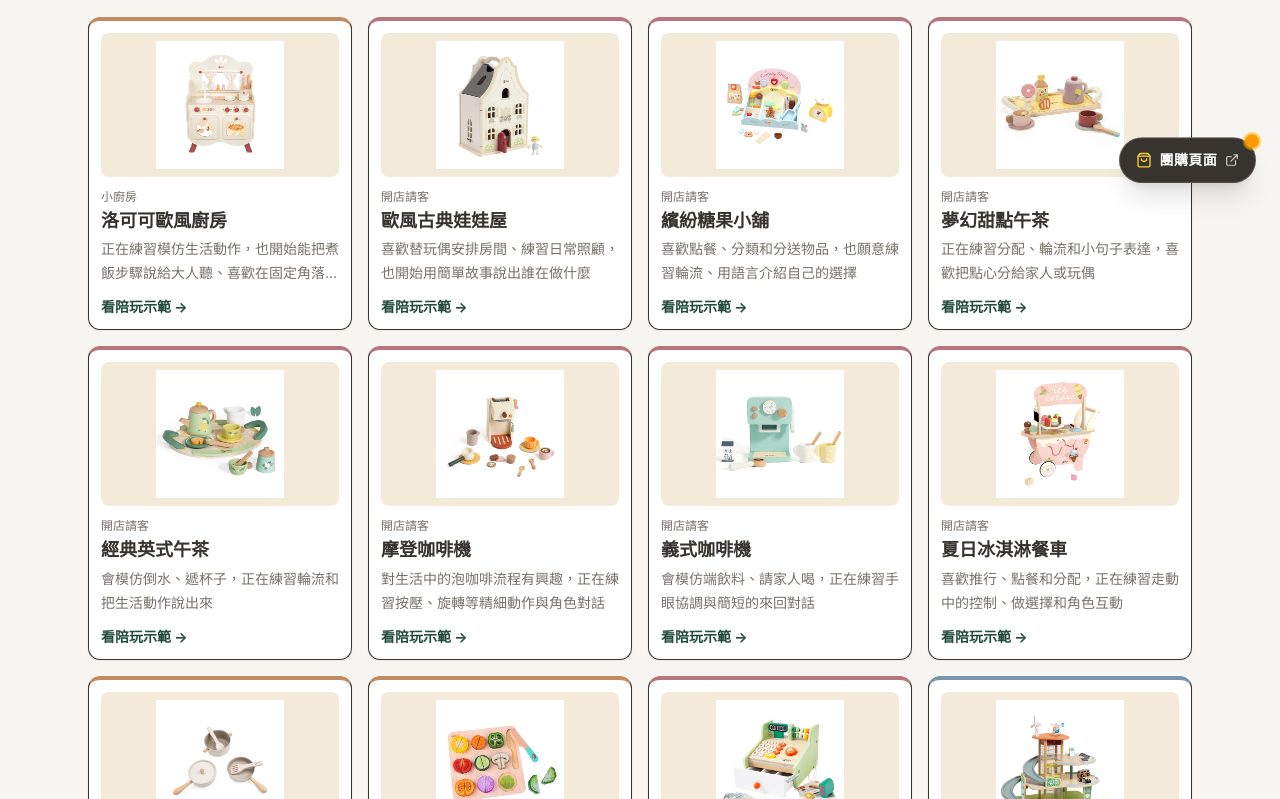
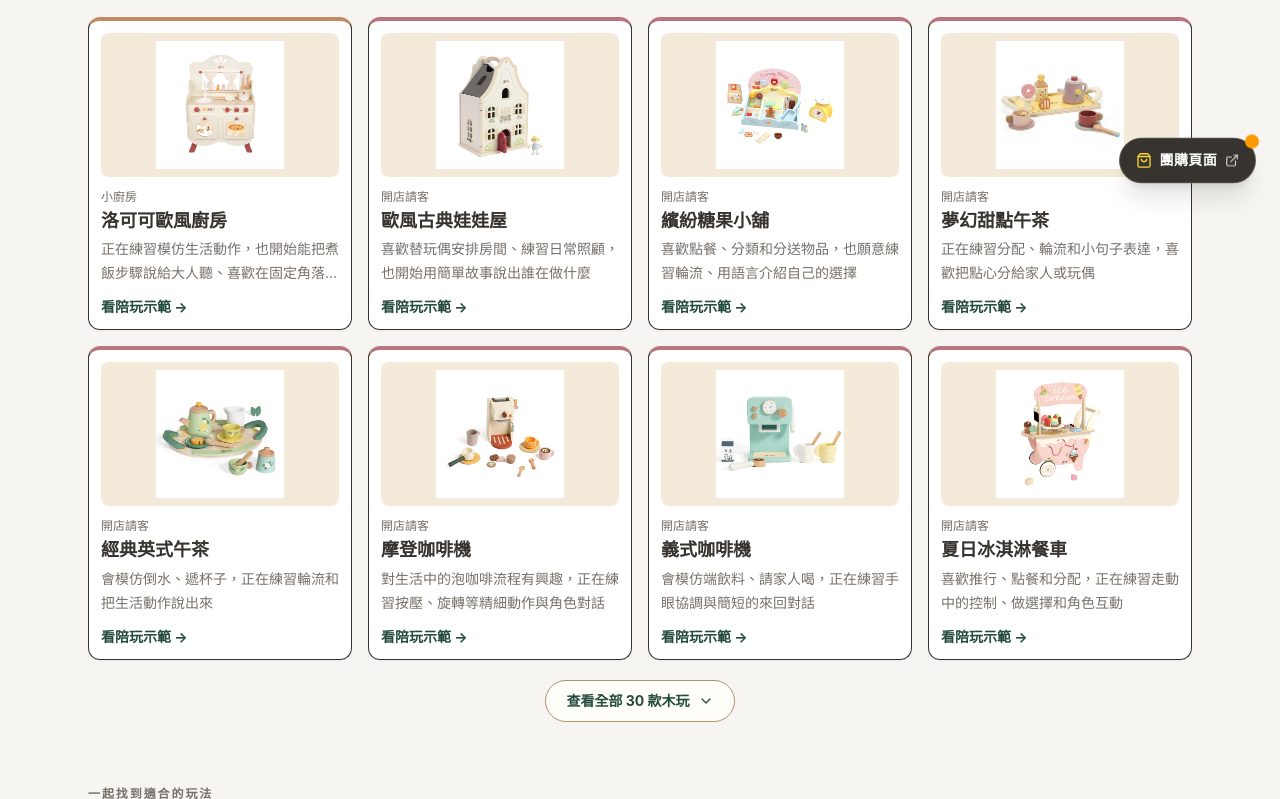
Before and after one commit to cjhouselifestyle/reading-list, a Next.js app: page /toys in a window 1280 px wide. Shown: the part 581-1380 px from the top of the page. Built offline with nearby package versions, Linux system fonts and the light colour scheme.

Commit message:
調整桌機木玩展示數量與比較返回定位

```diff
--- a/src/app/toys/page.tsx
+++ b/src/app/toys/page.tsx
@@ -26,20 +26,27 @@ export default function ToysPage() {
   const [query, setQuery] = useState("");
   const [showAllToys, setShowAllToys] = useState(false);
 
+  const saveListState = (target: { toyId?: string; compareKey?: string }) => {
+    try {
+      sessionStorage.setItem(TOY_LIST_STATE_KEY, JSON.stringify({ category, query, showAllToys, scrollY: window.scrollY, ...target }));
+    } catch {}
+  };
+
   useEffect(() => {
     const restoreListState = () => {
       try {
         const saved = sessionStorage.getItem(TOY_LIST_STATE_KEY);
         if (!saved) return;
         sessionStorage.removeItem(TOY_LIST_STATE_KEY);
-        const state = JSON.parse(saved) as { category?: string; query?: string; showAllToys?: boolean; scrollY?: number; toyId?: string };
+        const state = JSON.parse(saved) as { category?: string; query?: string; showAllToys?: boolean; scrollY?: number; toyId?: string; compareKey?: string };
         const savedCategory = TOY_GROUPS.find((group) => group === state.category);
         window.setTimeout(() => {
           if (savedCategory) setCategory(savedCategory);
           if (typeof state.query === "string") setQuery(state.query);
           if (typeof state.showAllToys === "boolean") setShowAllToys(state.showAllToys);
           const restoreScroll = () => {
-            const target = state.toyId ? document.querySelector(`a[href="/toys/${state.toyId}"]`) : null;
+            const targetHref = state.toyId ? `/toys/${state.toyId}` : state.compareKey ? `/toys/compare/${state.compareKey}` : null;
+            const target = targetHref ? document.querySelector(`a[href="${targetHref}"]`) : null;
             if (target instanceof HTMLElement) {
               target.scrollIntoView({ block: "center", behavior: "auto" });
             } else {
@@ -68,8 +75,8 @@ export default function ToysPage() {
     });
   }, [category, query]);
 
-  const toysToRender = showAllToys ? shownToys : shownToys.slice(0, 12);
-  const toggleVisibility = showAllToys ? "" : shownToys.length <= 9 ? "sm:hidden" : shownToys.length <= 12 ? "lg:hidden" : "";
+  const toysToRender = showAllToys ? shownToys : shownToys.slice(0, 8);
+  const toggleVisibility = showAllToys ? "" : shownToys.length <= 6 ? "sm:hidden" : shownToys.length <= 8 ? "lg:hidden" : "";
 
   return (
     <div className="mx-auto max-w-6xl px-4 pb-32 pt-6 sm:px-6 sm:pt-10">
@@ -82,13 +89,13 @@ export default function ToysPage() {
         <div className="flex flex-wrap items-end justify-between gap-4"><h2 id="toy-choose" className="m-0 text-2xl font-black text-[#37332f] sm:text-3xl">寶寶最近愛玩什麼？</h2><label className="flex items-center gap-2 rounded-xl border border-[#e5e1db] bg-white px-3 py-2 text-sm text-[#77716b] shadow-xs"><Search className="h-4 w-4" /><input value={query} onChange={(event) => { setQuery(event.target.value); setShowAllToys(false); }} placeholder="搜尋玩具名稱或貨號" aria-label="搜尋玩具名稱或貨號" className="w-52 bg-transparent outline-none placeholder:text-[#aaa6a0]" /></label></div>
         <div className="mt-4 flex flex-wrap gap-2" aria-label="依玩法篩選">{TOY_GROUPS.map((group) => <button key={group} type="button" onClick={() => { setCategory(group); setShowAllToys(false); }} aria-pressed={category === group} className={`cursor-pointer rounded-full border px-4 py-2 text-sm font-bold transition-colors ${category === group ? "border-[#655f57] bg-[#655f57] text-white" : "border-[#e5e1db] bg-white text-[#37332f] hover:bg-[#e8e4dc]"}`}>{group}</button>)}</div>
         <p className="my-4 text-xs font-medium text-[#77716b]">{shownToys.length} 款木玩</p>
-        {shownToys.length === 0 ? <div className="rounded-3xl border border-dashed border-[#e5e1db] bg-white p-10 text-center text-sm text-[#77716b]">沒有找到相符玩具，試試其他名稱或貨號。</div> : <div className="grid grid-cols-2 gap-3 sm:grid-cols-3 sm:gap-4 lg:grid-cols-4">{toysToRender.map((toy, index) => { const visibility = showAllToys ? "" : index >= 9 ? "hidden lg:flex" : index >= 4 ? "hidden sm:flex" : ""; return <Link key={toy.id} href={`/toys/${toy.id}`} onClick={() => { try { sessionStorage.setItem(TOY_LIST_STATE_KEY, JSON.stringify({ category, query, showAllToys, scrollY: window.scrollY, toyId: toy.id })); } catch {} }} className={`group flex min-h-[270px] cursor-pointer flex-col rounded-xl border border-t-4 bg-white p-3 text-left shadow-xs transition hover:-translate-y-0.5 hover:bg-[#fbf8f0] hover:shadow-md sm:min-h-[300px] ${visibility}`} style={{ borderTopColor: ACCENTS[toy.group] }}><img src={toy.image} alt={`${toy.name} 商品圖`} className="h-28 w-full rounded-lg bg-[#f3ead9] object-contain p-2 sm:h-36" /><span className="mt-3 flex flex-1 flex-col"><span className="text-[11px] font-medium text-[#77716b] sm:text-xs">{toy.group}</span><span className="mt-1 text-base font-black leading-snug text-[#37332f] sm:text-lg">{toy.name}</span><span className="mt-1 line-clamp-2 text-xs leading-5 text-[#77716b] sm:text-sm sm:leading-6">{toy.recommend}</span><span className="mt-auto pt-3 text-xs font-bold text-[#244c3e] sm:text-sm">看陪玩示範 →</span></span></Link>; })}</div>}
+        {shownToys.length === 0 ? <div className="rounded-3xl border border-dashed border-[#e5e1db] bg-white p-10 text-center text-sm text-[#77716b]">沒有找到相符玩具，試試其他名稱或貨號。</div> : <div className="grid grid-cols-2 gap-3 sm:grid-cols-3 sm:gap-4 lg:grid-cols-4">{toysToRender.map((toy, index) => { const visibility = showAllToys ? "" : index >= 6 ? "hidden lg:flex" : index >= 4 ? "hidden sm:flex" : ""; return <Link key={toy.id} href={`/toys/${toy.id}`} onClick={() => saveListState({ toyId: toy.id })} className={`group flex min-h-[270px] cursor-pointer flex-col rounded-xl border border-t-4 bg-white p-3 text-left shadow-xs transition hover:-translate-y-0.5 hover:bg-[#fbf8f0] hover:shadow-md sm:min-h-[300px] ${visibility}`} style={{ borderTopColor: ACCENTS[toy.group] }}><img src={toy.image} alt={`${toy.name} 商品圖`} className="h-28 w-full rounded-lg bg-[#f3ead9] object-contain p-2 sm:h-36" /><span className="mt-3 flex flex-1 flex-col"><span className="text-[11px] font-medium text-[#77716b] sm:text-xs">{toy.group}</span><span className="mt-1 text-base font-black leading-snug text-[#37332f] sm:text-lg">{toy.name}</span><span className="mt-1 line-clamp-2 text-xs leading-5 text-[#77716b] sm:text-sm sm:leading-6">{toy.recommend}</span><span className="mt-auto pt-3 text-xs font-bold text-[#244c3e] sm:text-sm">看陪玩示範 →</span></span></Link>; })}</div>}
         {shownToys.length > 4 && <button type="button" onClick={() => setShowAllToys((current) => !current)} aria-expanded={showAllToys} className={`mx-auto mt-5 flex cursor-pointer items-center gap-2 rounded-full border border-[#b2926c] bg-[#fffdf8] px-5 py-2.5 text-sm font-bold text-[#244c3e] transition-colors hover:bg-[#f5efdf] ${toggleVisibility}`}>{showAllToys ? "收合商品" : `查看全部 ${shownToys.length} 款木玩`}{showAllToys ? <ChevronUp className="h-4 w-4" /> : <ChevronDown className="h-4 w-4" />}</button>}
       </section>
 
       <section className="mt-16" aria-labelledby="similar-toys">
         <div className="flex flex-wrap items-end justify-between gap-4"><div><p className="mb-2 text-xs font-bold tracking-[0.16em] text-[#77716b]">一起找到適合的玩法</p><h2 id="similar-toys" className="m-0 flex items-center gap-2 text-2xl font-black text-[#37332f] sm:text-3xl"><img src="/toys-guide/compare-icon.png" alt="" className="h-8 w-8" />相似木玩怎麼選？</h2></div><p className="m-0 max-w-md text-sm leading-6 text-[#77716b]">如果正在兩款木玩之間猶豫，可以先看玩法、配件與內容物的差異，再決定哪一款更適合孩子。</p></div>
-        <div className="mt-5 grid gap-4 sm:grid-cols-2">{Object.entries(COMPARE_GROUPS).map(([key, group]) => { const items = getCompareItems(group.ids); return <Link key={key} href={`/toys/compare/${key}`} className="group cursor-pointer rounded-2xl border border-[#e5e1db] bg-white p-4 shadow-xs transition hover:-translate-y-0.5 hover:bg-[#fbf8f0] hover:shadow-md"><div className="grid grid-cols-2 gap-3">{items.map((toy) => <div key={toy.id} className="min-w-0"><img src={toy.image} alt={`${toy.name} 商品縮圖`} className="h-24 w-full rounded-xl bg-[#f3ead9] object-contain p-2 sm:h-32" /><p className="mt-2 line-clamp-2 text-sm font-black leading-5 text-[#243a32]">{toy.name}</p></div>)}</div><h3 className="mt-4 text-base font-black text-[#244c3e]">{group.title}</h3><p className="mt-1 line-clamp-2 text-sm leading-6 text-[#77716b]">{group.choice}</p><span className="mt-3 inline-flex items-center text-sm font-bold text-[#244c3e]">查看比較詳情 →</span></Link>; })}</div>
+        <div className="mt-5 grid gap-4 sm:grid-cols-2">{Object.entries(COMPARE_GROUPS).map(([key, group]) => { const items = getCompareItems(group.ids); return <Link key={key} href={`/toys/compare/${key}`} onClick={() => saveListState({ compareKey: key })} className="group cursor-pointer rounded-2xl border border-[#e5e1db] bg-white p-4 shadow-xs transition hover:-translate-y-0.5 hover:bg-[#fbf8f0] hover:shadow-md"><div className="grid grid-cols-2 gap-3">{items.map((toy) => <div key={toy.id} className="min-w-0"><img src={toy.image} alt={`${toy.name} 商品縮圖`} className="h-24 w-full rounded-xl bg-[#f3ead9] object-contain p-2 sm:h-32" /><p className="mt-2 line-clamp-2 text-sm font-black leading-5 text-[#243a32]">{toy.name}</p></div>)}</div><h3 className="mt-4 text-base font-black text-[#244c3e]">{group.title}</h3><p className="mt-1 line-clamp-2 text-sm leading-6 text-[#77716b]">{group.choice}</p><span className="mt-3 inline-flex items-center text-sm font-bold text-[#244c3e]">查看比較詳情 →</span></Link>; })}</div>
       </section>
 
       <FloatingGroupbuyBtn />
```
